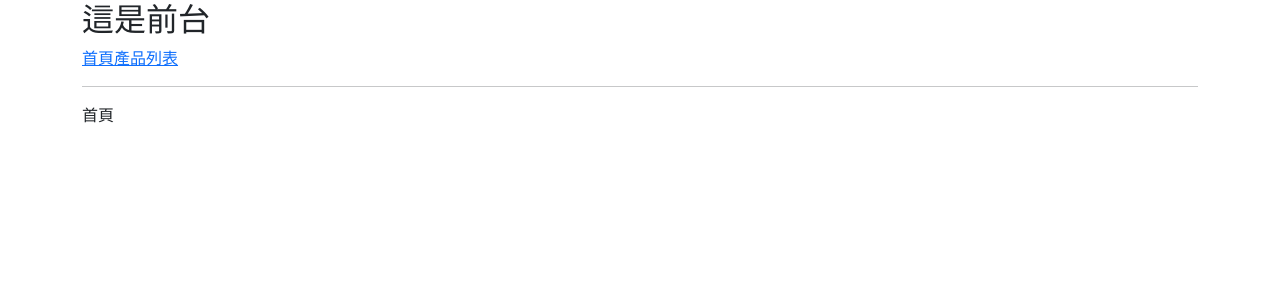
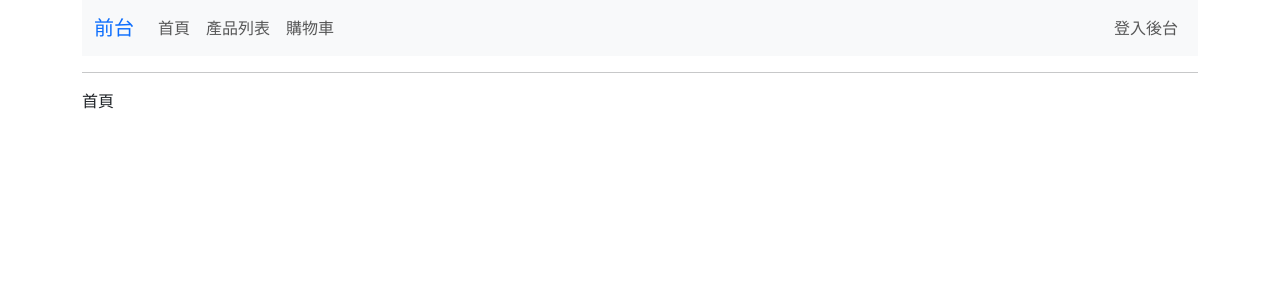
Before and after one commit to Yuna1002/vueW67, a Vue app: page / in a window 1280 px wide. Shown: the top 300 px of the page. Built offline with nearby package versions, Linux system fonts and the light colour scheme.

Commit message:
前台路由

```diff
--- /dev/null
+++ b/src/views/LoginView.vue
@@ -0,0 +1 @@
+<template>登入頁面</template>
--- /dev/null
+++ b/src/views/front/CartsView.vue
@@ -0,0 +1 @@
+<template>購物車列表</template>
--- a/src/views/front/FrontView.vue
+++ b/src/views/front/FrontView.vue
@@ -1,10 +1,32 @@
 <template>
   <div class="container">
-    <h2>這是前台</h2>
-    <nav>
-      <RouterLink to="/">首頁</RouterLink>
-      <RouterLink to="/products">產品列表</RouterLink>
+    <nav class="navbar navbar-expand-lg bg-body-tertiary">
+      <div class="container-fluid">
+        <span class="navbar-brand text-primary">前台</span>
+        <button
+          class="navbar-toggler"
+          type="button"
+          data-bs-toggle="collapse"
+          data-bs-target="#navbarNavAltMarkup"
+          aria-controls="navbarNavAltMarkup"
+          aria-expanded="false"
+          aria-label="Toggle navigation"
+        >
+          <span class="navbar-toggler-icon"></span>
+        </button>
+        <div class="collapse navbar-collapse" id="navbarNavAltMarkup">
+          <div class="navbar-nav me-auto">
+            <RouterLink to="/" class="nav-link">首頁</RouterLink>
+            <RouterLink to="/products" class="nav-link">產品列表</RouterLink>
+            <RouterLink to="/carts" class="nav-link">購物車</RouterLink>
+          </div>
+          <div class="navbar-nav">
+            <RouterLink to="/login" class="nav-link">登入後台</RouterLink>
+          </div>
+        </div>
+      </div>
     </nav>
+
     <hr />
     <RouterView />
   </div>
```
Also changed, not shown: src/router/index.js (+8 -0 lines).
